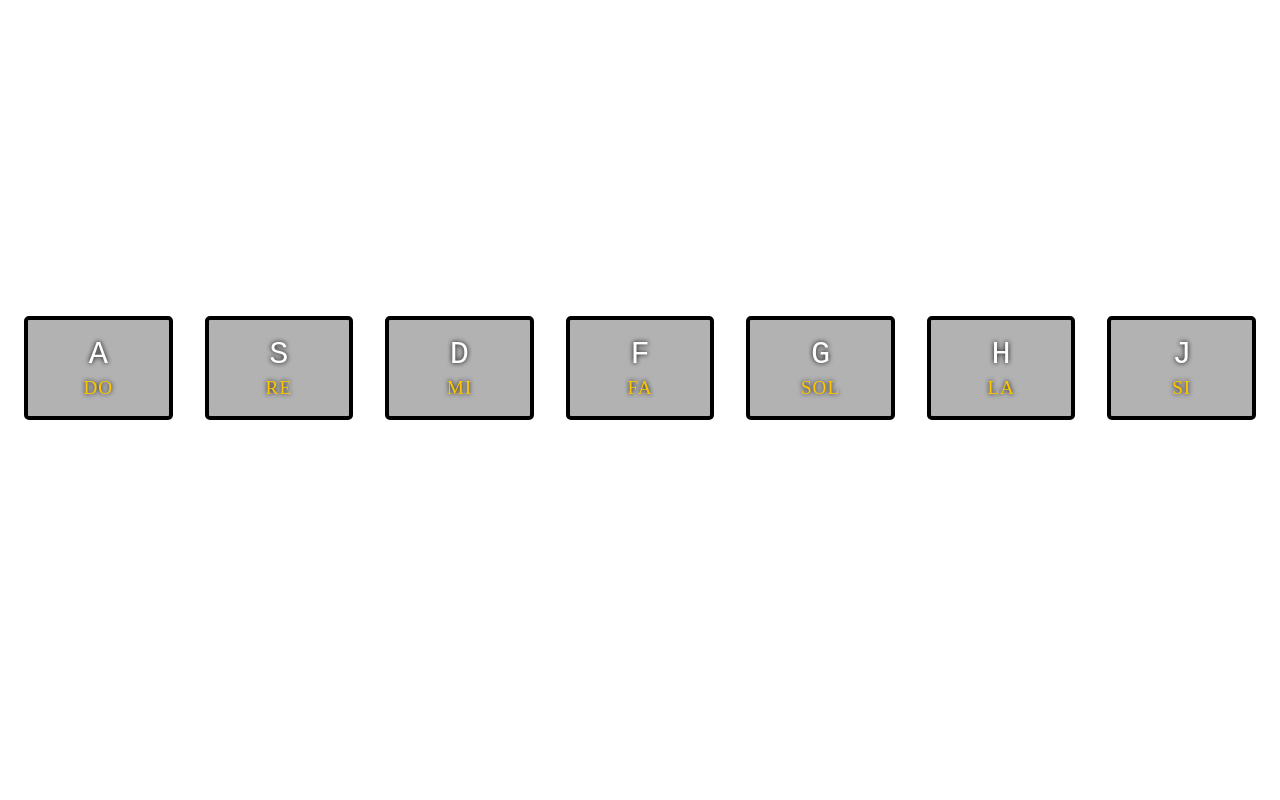
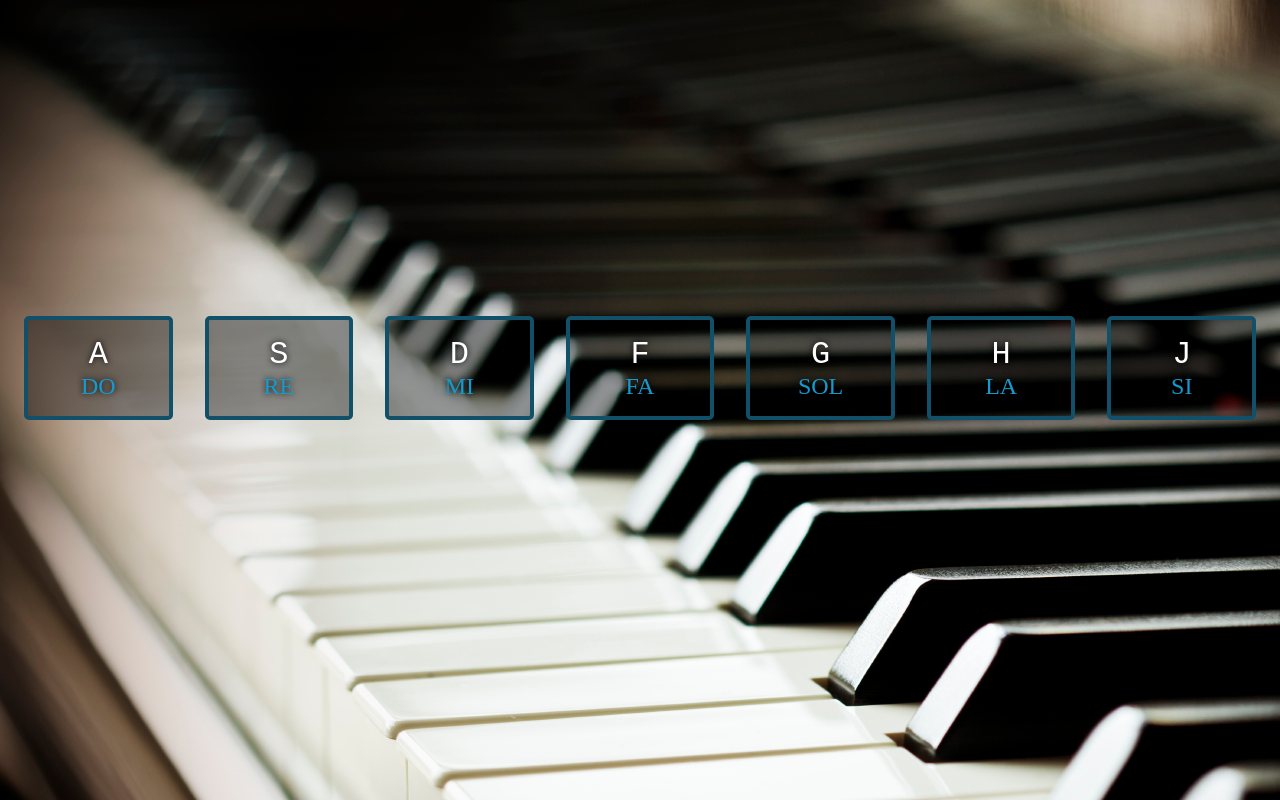
Before and after one commit to primitz/30daysOfJS, a plain HTML site: page 01/index.html in a window 1280 px wide. Drawn offline with Linux system fonts and the light colour scheme.

Commit message:
insert brackground, edit colors (keys)

```diff
--- a/01/index.html
+++ b/01/index.html
@@ -7,8 +7,9 @@
     <title>JS Eletric Piano</title>
 
     <link rel="stylesheet" href="style.css">
+
 </head>
-<body>
+<body background="piano.jpg">
 
     <div class="keys">
         <div data-key="65" class="key">
--- a/01/style.css
+++ b/01/style.css
@@ -6,7 +6,7 @@
 }
 
 .key{
-    border:4px solid black;
+    border:4px solid #125069;
     border-radius: 5px;
     margin: 1rem;
     font-size: 1.5rem;
@@ -15,14 +15,14 @@
     width: 100%;
     text-align: center;
     color: white;
-    background: rgba(0,0,0,0.3);
-    text-shadow: 0 0 5px black;
+    background: rgba(0,0,0,0.4);
+    text-shadow: 0 0 6px black;
 }
 
 .playing{
     transform: scale(1.1);
-    border-color: #ffc600;
-    box-shadow: 0 0 10px #ffc600;
+    border-color: #169ace;
+    box-shadow: 0 0 10px #169ace;
 }
 
 kbd{
@@ -31,8 +31,9 @@ kbd{
 }
 
 .sound{
-    font-size: 1.2rem;
+    font-size: 1.2rem, bold;
     text-transform: uppercase;
+    font-family: Cambria, Cochin, Georgia, Times, 'Times New Roman', serif
     letter-spacing: 1px;
-    color: #ffc600;
+    color: #169ace;
 }
```
Also changed, not shown: 01/piano.jpg (added).
